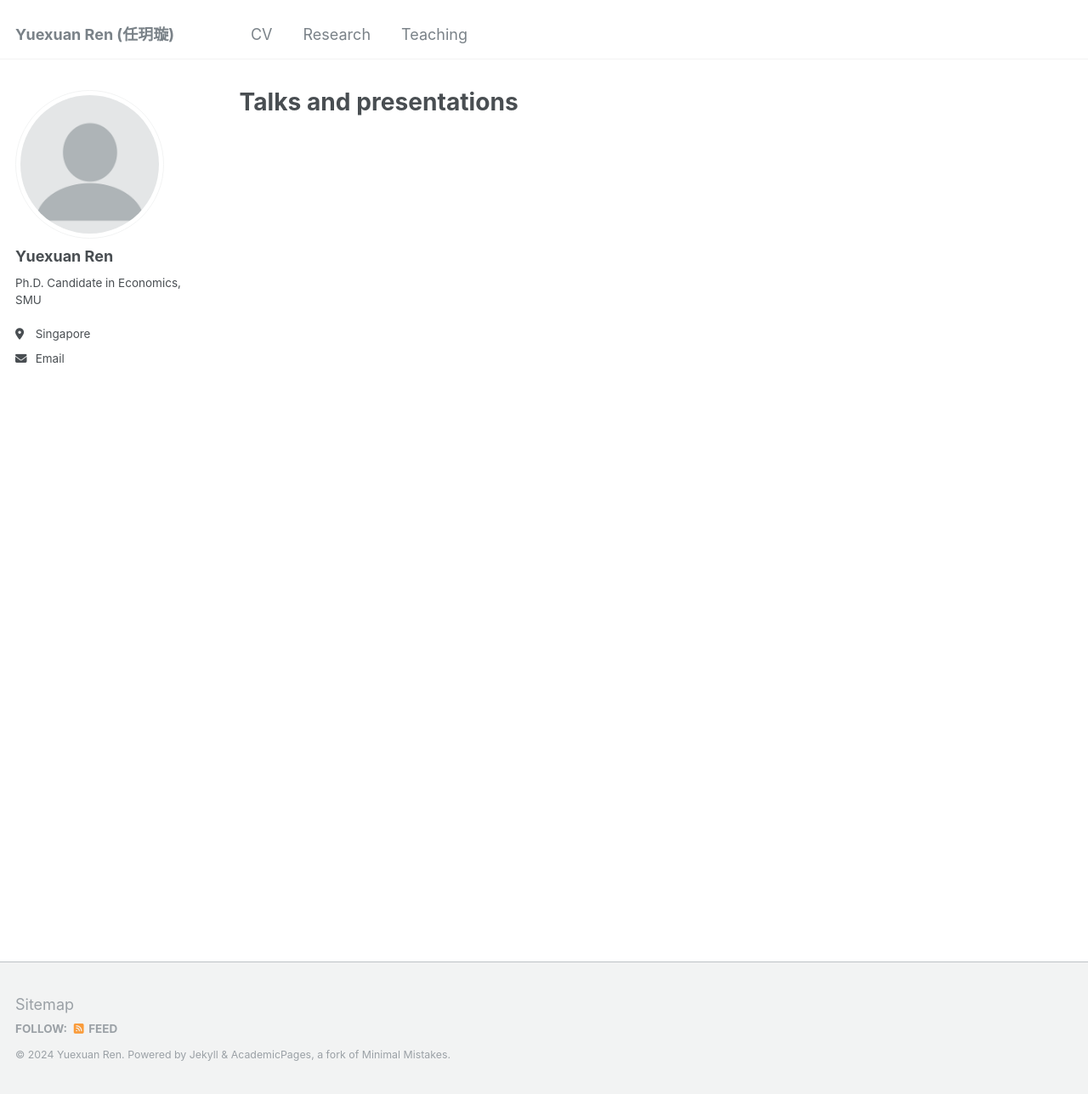
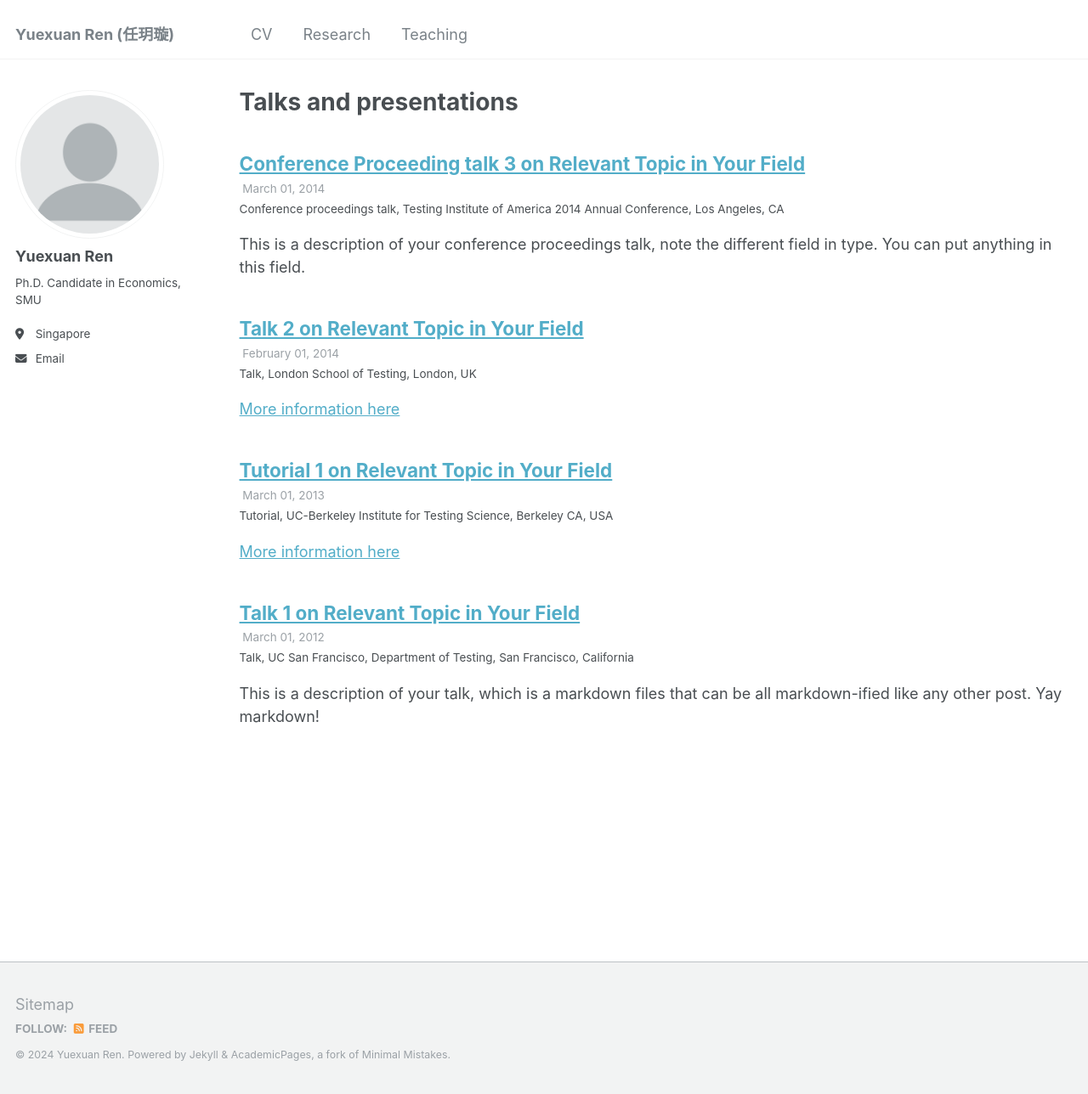
Before and after one commit to yuexuanren/yuexuanren.github.io, a Jekyll site: the page built from _pages/talks.html, in a window 1280 px wide and 1288 px high. Shown: the whole window at 85% size. Built offline with Jekyll 4.4.1, drawn with Linux system fonts in a browser that asks for light colours; part of the change alters nothing that is shown.

Commit message:
Update _config.yml

```diff
--- a/_config.yml
+++ b/_config.yml
@@ -163,11 +163,23 @@ kramdown:
   enable_coderay: false
 
 
-# These settings control the types of collections used by the template
+# Collections
+collections:
+  teaching:
+    output: true
+    permalink: /:collection/:path/
+  publications:
+    output: true
+    permalink: /:collection/:path/
+  portfolio:
+    output: true
+    permalink: /:collection/:path/
+  talks:
+    output: true
+    permalink: /:collection/:path/
 
 
-
-# These settings control how pages and collections are included in the site
+# Defaults
 defaults:
   # _posts
   - scope:
@@ -188,14 +200,14 @@ defaults:
       layout: single
       author_profile: true
   # _teaching
-  #- scope:
-  #   path: ""
-  #    type: teaching
-  #  values:
-  #    layout: single
-  #    author_profile: true
-  #    share: true
-   #   comments: true
+  - scope:
+      path: ""
+      type: teaching
+    values:
+      layout: single
+      author_profile: true
+      share: true
+      comments: true
   # _publications
   - scope:
       path: ""
@@ -222,7 +234,6 @@ defaults:
       layout: talk
       author_profile: true
       share: true
-
 
 # Sass/SCSS
 sass:
@@ -251,6 +262,7 @@ whitelist:
   - jekyll-gist
   - jekyll-feed
   - jemoji
+
 
 
 # Archives
```
